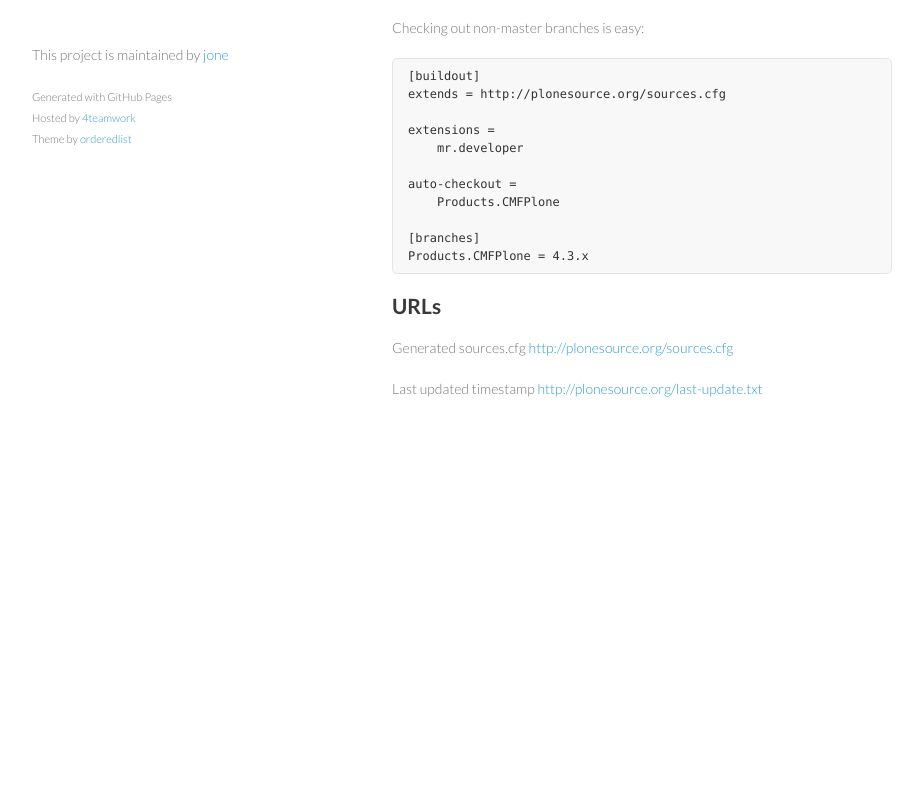
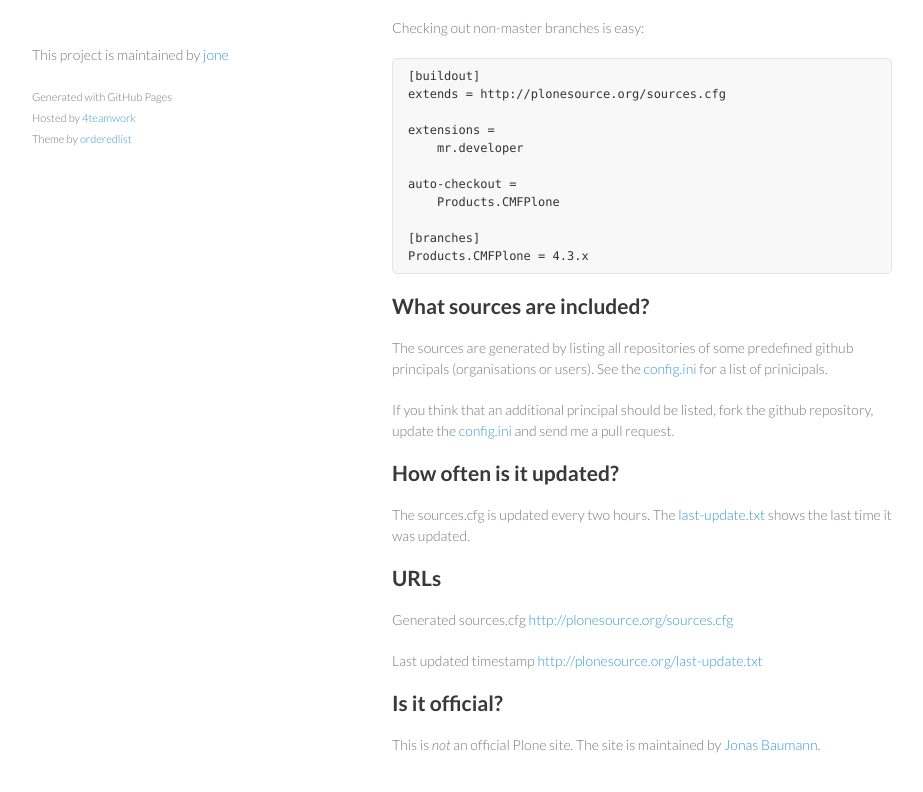
Before and after one commit to jone/plonesource.org, a plain HTML site: page static/index.html in a window 1280 px wide. Shown: the part 582-1374 px from the top of the page, without its empty margins (178-1101 px from the left). Before the commit the page ends 1051 px from the top, so only its background shows below. Drawn offline with Linux system fonts and the light colour scheme.

Commit message:
Add some more information to the website.

```diff
--- a/static/index.html
+++ b/static/index.html
@@ -64,6 +64,29 @@ auto-checkout =
 [branches]
 Products.CMFPlone = 4.3.x</code></pre>
 
+                <h2>What sources are included?</h2>
+                <p>
+                    The sources are generated by listing all repositories of some
+                    predefined github principals (organisations or users).
+                    See the
+                    <a href="https://github.com/jone/plonesource.org/blob/master/config.ini">config.ini</a>
+                    for a list of prinicipals.
+                </p>
+
+                <p>
+                    If you think that an additional principal should be listed, fork
+                    the github repository, update the
+                    <a href="https://github.com/jone/plonesource.org/blob/master/config.ini">config.ini</a>
+                    and send me a pull request.
+                </p>
+
+                <h2>How often is it updated?</h2>
+                <p>
+                    The sources.cfg is updated every two hours.
+                    The <a href="http://plonesource.org/last-update.txt">last-update.txt</a>
+                    shows the last time it was updated.
+                </p>
+
                 <h2>URLs</h2>
 
                 <p>Generated sources.cfg
@@ -71,6 +94,13 @@ Products.CMFPlone = 4.3.x</code></pre>
 
                 <p>Last updated timestamp
                 <a href="http://plonesource.org/last-update.txt">http://plonesource.org/last-update.txt</a></p>
+
+                <h2>Is it official?</h2>
+                <p>
+                    This is <i>not</i> an official Plone site.
+                    The site is maintained by <a href="https://github/jone">Jonas Baumann</a>.
+                </p>
+
             </section>
             <footer>
                 <p>This project is maintained by <a href="https://github.com/jone">jone</a></p>
```
